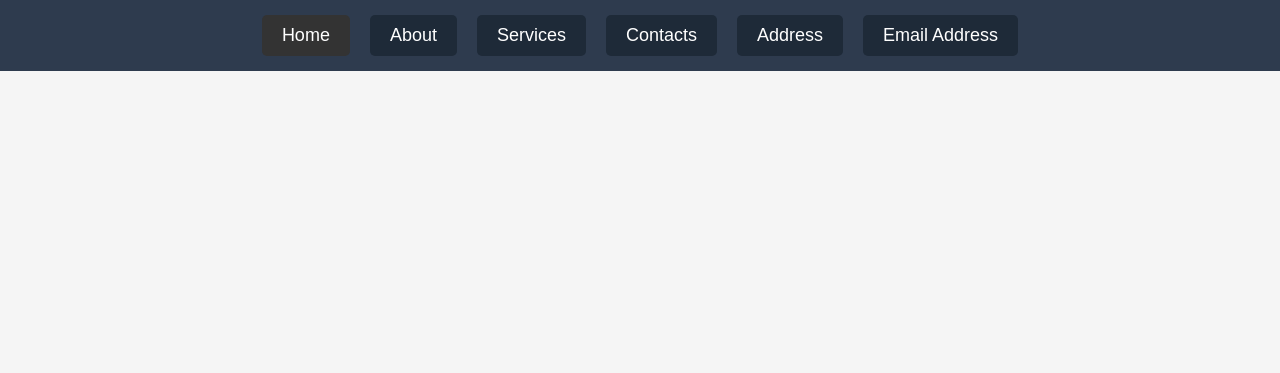
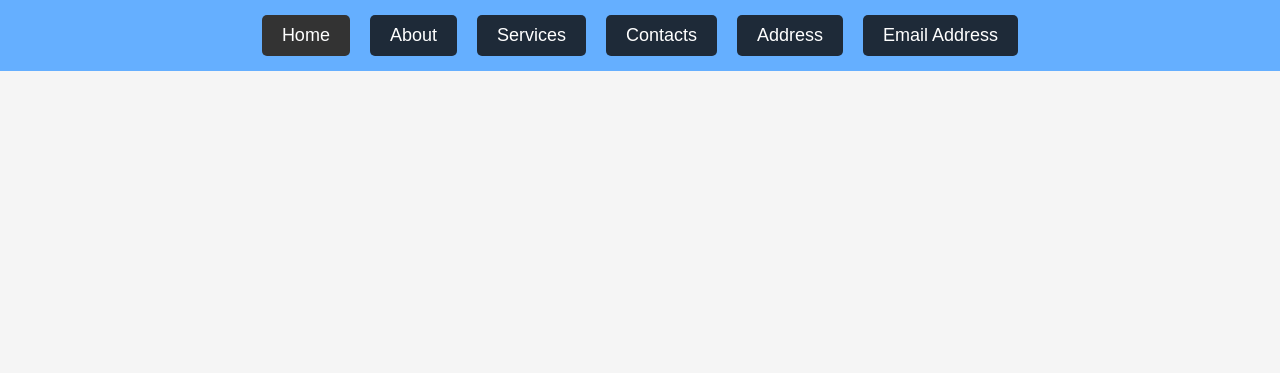
Before and after one commit to Zep1019/piscesmarketingsolutions, a plain HTML site: page index.html in a window 1280 px wide. Shown: the top 373 px of the page. Drawn offline with Linux system fonts and the light colour scheme.

Commit message:
Update index.html

```diff
--- a/index.html
+++ b/index.html
@@ -18,7 +18,7 @@ body, html {
 /* Top Navigation Bar */
 .top-bar {
     width: 100%;
-    background-color: #2E3B4E; /* Pisces-themed dark color */
+    background-color: #65AFFF; /* Pisces-themed dark color */
     color: white;
     padding: 15px 0;
     display: flex;
```
